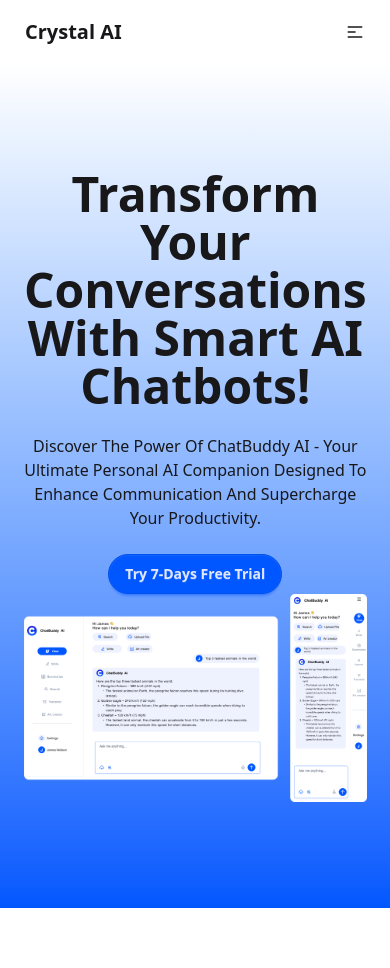
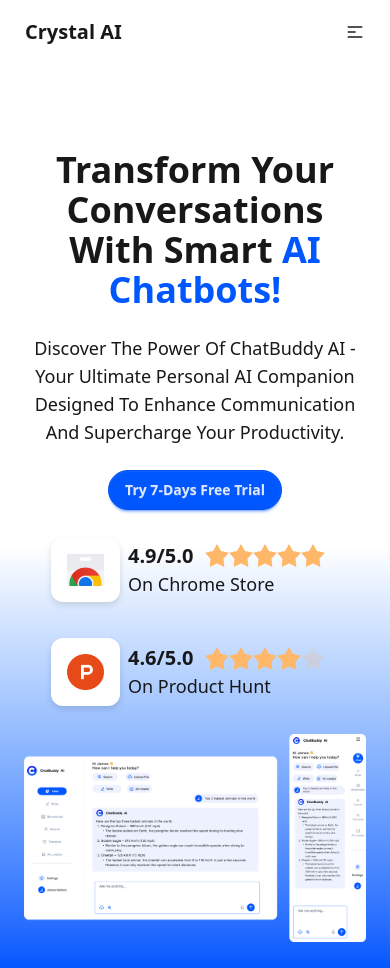
Before and after one commit to HirmaanR/crystal-client, a Next.js app: page / in a window 390 px wide. Before the commit the page ends 908 px from the top, so only its background shows below. Built offline with nearby package versions, Linux system fonts and the light colour scheme.

Commit message:
feat: 🎸 improve heroSection
making iconicRating - improve mainLayout - improve responsive elements

```diff
--- a/app/components/hero/HeroSection.jsx
+++ b/app/components/hero/HeroSection.jsx
@@ -1,19 +1,26 @@
 import { Button } from "../share/Button"
 import Image from "next/image"
 import heroImage from "@/public/heroSection/heroImage.png"
+import IconicRating from "../share/ratings/IconicRating"
+import ChromeWebStore from '@/public/icons/googleChromeWebStore.png'
+import ProductHunt from "@/public/icons/ProductHuntIcon.png"
+
 
 function HeroSection() {
   return (
 
-    <div className="hero min-w-screen bg-gradient-to-t p-2 from-primary to-base-100  min-h-screen">
+    <div className="hero min-w-screen bg-gradient-to-t p-2 from-primary via-base-100 to-base-100  min-h-screen">
       <div className="hero-content text-center">
-        <div className="max-w-2xl">
-          <h1 className="text-5xl font-bold capitalize">Transform Your Conversations with Smart AI Chatbots!</h1>
-          <p className="py-6 capitalize font-light">
+        <div className="max-w-lg md:max-w-4xl">
+          <h1 className="text-4xl sm:text-5xl font-bold capitalize">Transform Your Conversations with Smart <span className="text-primary">AI Chatbots!</span></h1>
+          <p className="py-6 capitalize font-light text-lg md:text-xl">
             Discover the power of ChatBuddy AI - your ultimate personal AI companion designed to enhance communication and supercharge your productivity.
           </p>
           <Button>try 7-days free trial</Button>
-
+          <div className="flex flex-col md:flex-row justify-center items-center gap-5 w-full my-5">
+            <IconicRating ImageSrc={ChromeWebStore} title="4.9/5.0" description={"on Chrome Store"} starNumber={5} />
+            <IconicRating ImageSrc={ProductHunt} title="4.6/5.0" description={"on Product Hunt"} starNumber={4} />
+          </div>
           <Image src={heroImage} alt="HeroSectionImage" width={1100} height={700} />
         </div>
 
--- a/app/components/layouts/MainLayout.jsx
+++ b/app/components/layouts/MainLayout.jsx
@@ -2,10 +2,12 @@
 
 function MainLayout({ children }) {
   return (
-    <>
+    <div className="px-0 md:px-10">
       <Navbar />
-      {children}
-    </>
+      <div>
+        {children}
+      </div>
+    </div>
   )
 }
 export default MainLayout
--- a/app/components/navbar/Navbar.jsx
+++ b/app/components/navbar/Navbar.jsx
@@ -1,7 +1,7 @@
 import { Button } from "../share/Button"
 function Navbar() {
   return (
-    <div className="navbar bg-base-100">
+    <div className="navbar bg-base-100 mb-15 md:mb-30 ">
       <div className="navbar-start">
         <a className="btn btn-ghost text-xl">Crystal AI</a>
       </div>
--- /dev/null
+++ b/app/components/share/ratings/IconicRating.jsx
@@ -0,0 +1,48 @@
+import Image from 'next/image'
+
+const Stars = ({ starNumber }) => {
+  const stars = [];
+
+  for (let i = 1; i <= 5; i++) {
+    stars.push(
+      <input
+        key={i}
+        type="radio"
+        name={`rating-${i}`}
+        className={`mask mask-star-2 bg-orange-300`}
+        aria-label={`${i} star`}
+        defaultChecked={i === starNumber}
+      />
+    );
+  }
+
+  return <div className="rating">{stars}</div>;
+};
+
+function IconicRating({ ImageSrc, title, description, starNumber, imageAlt = "rating" }) {
+
+  return (
+    <div className="card w-fit card-xs">
+
+      <div className="card-body text-left">
+
+        <div className="card-title">
+
+          <div className='bg-base-100 p-4 rounded-xl drop-shadow-md'>
+            <Image src={ImageSrc} alt={imageAlt} width={50} />
+          </div>
+          <div className='w-full'>
+            <div className='flex w-full gap-3 items-center'>
+              <h1 className='font-bold text-xl'>{title}</h1>
+              <Stars starNumber={starNumber} />
+            </div>
+            <p className='capitalize font-light text-lg'>{description}</p>
+          </div>
+        </div>
+      </div>
+    </div >
+
+
+  )
+}
+export default IconicRating
```
Also changed, not shown: public/icons/ProductHuntIcon.png (added), public/icons/googleChromeWebStore.png (added).
